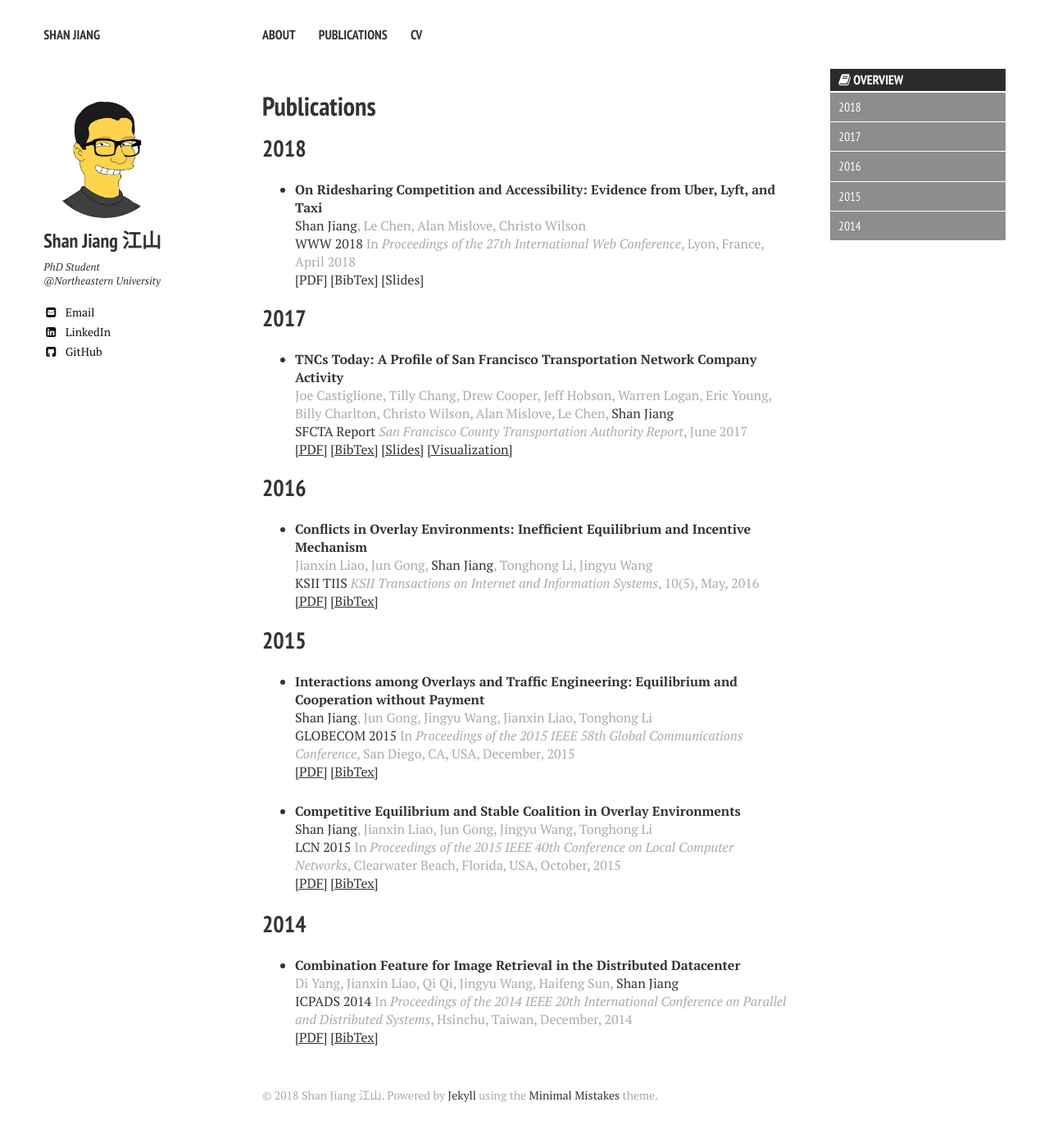
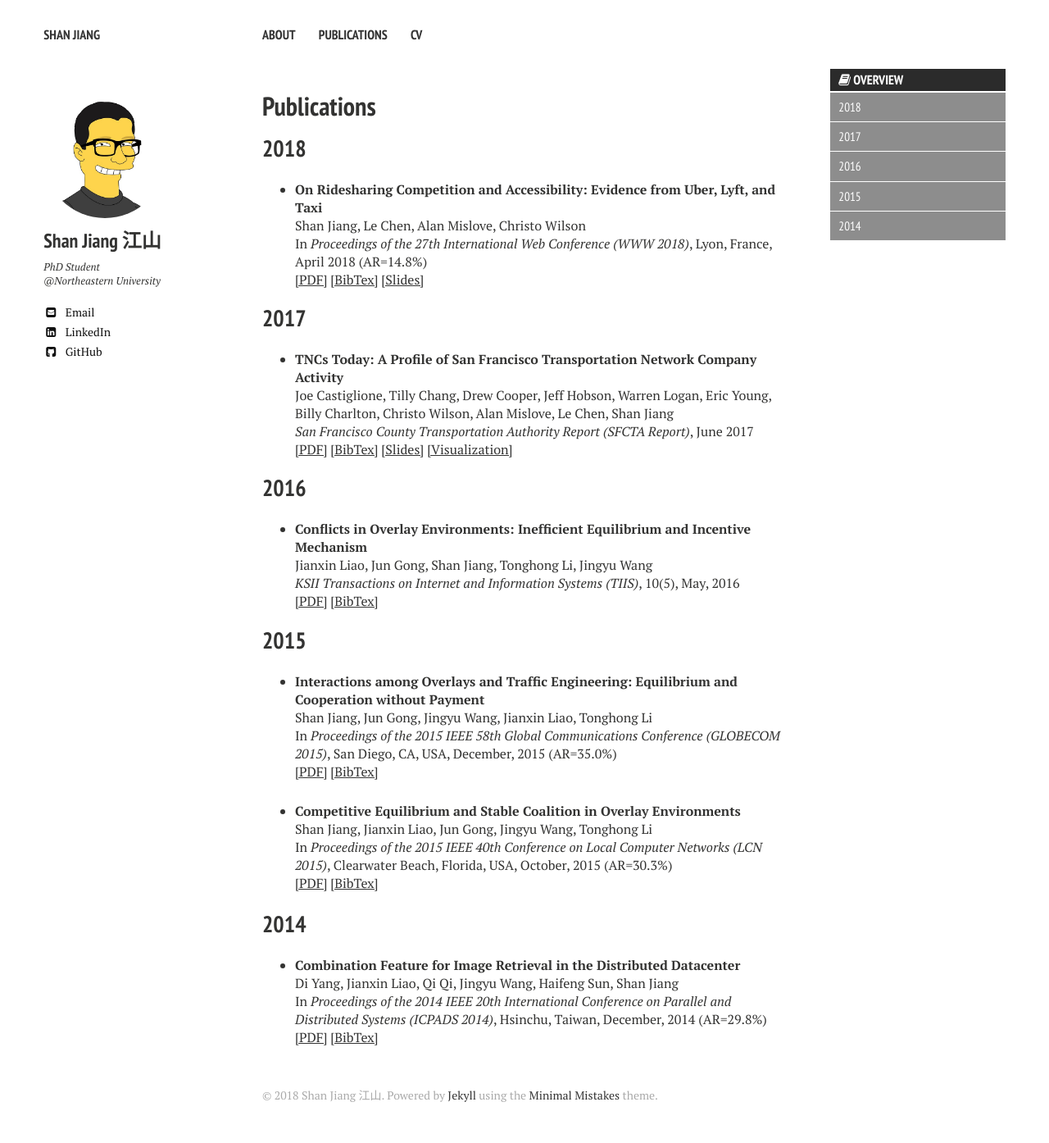
Before and after one commit to printfoo/printfoo.github.io, a Jekyll site: the page built from publications/index.md, in a window 1280 px wide. Shown: the whole page at 82% size. Built offline with Jekyll 4.4.1, drawn with Linux system fonts in a browser that asks for light colours; nearby versions of some CDN libraries.

Commit message:
change back color..

```diff
--- a/publications/index.md
+++ b/publications/index.md
@@ -12,39 +12,39 @@ comments: false
 ## 2018
 
 * **On Ridesharing Competition and Accessibility: Evidence from Uber, Lyft, and Taxi**
-Shan Jiang<span style="color:#AAA">, Le Chen, Alan Mislove, Christo Wilson</span>
-WWW 2018<span style="color:#AAA"> In *Proceedings of the 27th International Web Conference*, Lyon, France, April 2018</span>
-<span style="color:#AAA">[\[PDF\]](www18_paper.pdf){:target="_blank"} [\[BibTex\]](www18_bib.txt){:target="_blank"} [\[Slides\]](www18_slides.pdf){:target="_blank"}</span>
+Shan Jiang, Le Chen, Alan Mislove, Christo Wilson
+In *Proceedings of the 27th International Web Conference (WWW 2018)*, Lyon, France, April 2018 (AR=14.8%)
+[\[PDF\]](www18_paper.pdf){:target="_blank"} [\[BibTex\]](www18_bib.txt){:target="_blank"} [\[Slides\]](www18_slides.pdf){:target="_blank"}
 
 ## 2017
 
 * **TNCs Today: A Profile of San Francisco Transportation Network Company Activity**
-<span style="color:#AAA">Joe Castiglione, Tilly Chang, Drew Cooper, Jeff Hobson, Warren Logan, Eric Young, Billy Charlton, Christo Wilson, Alan Mislove, Le Chen, </span>Shan Jiang
-SFCTA Report<span style="color:#AAA"> *San Francisco County Transportation Authority Report*, June 2017</span>
+Joe Castiglione, Tilly Chang, Drew Cooper, Jeff Hobson, Warren Logan, Eric Young, Billy Charlton, Christo Wilson, Alan Mislove, Le Chen, Shan Jiang
+*San Francisco County Transportation Authority Report (SFCTA Report)*, June 2017
 [\[PDF\]](sfcta17_paper.pdf){:target="_blank"} [\[BibTex\]](sfcta17_bib.txt){:target="_blank"} [\[Slides\]](sfcta17_slides.pdf){:target="_blank"} [\[Visualization\]](http://tncstoday.sfcta.org){:target="_blank"}
 
 ## 2016
 
 * **Conflicts in Overlay Environments: Inefficient Equilibrium and Incentive Mechanism**
-<span style="color:#AAA">Jianxin Liao, Jun Gong, </span>Shan Jiang<span style="color:#AAA">, Tonghong Li, Jingyu Wang</span>
-KSII TIIS<span style="color:#AAA"> *KSII Transactions on Internet and Information Systems*, 10(5), May, 2016</span>
+Jianxin Liao, Jun Gong, Shan Jiang, Tonghong Li, Jingyu Wang
+*KSII Transactions on Internet and Information Systems (TIIS)*, 10(5), May, 2016
 [\[PDF\]](tiis16_paper.pdf){:target="_blank"} [\[BibTex\]](tiis16_bib.txt){:target="_blank"}
 
 ## 2015
 
 * **Interactions among Overlays and Traffic Engineering: Equilibrium and Cooperation without Payment**
-Shan Jiang<span style="color:#AAA">, Jun Gong, Jingyu Wang, Jianxin Liao, Tonghong Li</span>
-GLOBECOM 2015<span style="color:#AAA"> In *Proceedings of the 2015 IEEE 58th Global Communications Conference*, San Diego, CA, USA, December, 2015</span>
+Shan Jiang, Jun Gong, Jingyu Wang, Jianxin Liao, Tonghong Li
+In *Proceedings of the 2015 IEEE 58th Global Communications Conference (GLOBECOM 2015)*, San Diego, CA, USA, December, 2015 (AR=35.0%)
 [\[PDF\]](globecom15_paper.pdf){:target="_blank"} [\[BibTex\]](globecom15_bib.txt){:target="_blank"}
 
 * **Competitive Equilibrium and Stable Coalition in Overlay Environments**
-Shan Jiang<span style="color:#AAA">, Jianxin Liao, Jun Gong, Jingyu Wang, Tonghong Li</span>
-LCN 2015<span style="color:#AAA"> In *Proceedings of the 2015 IEEE 40th Conference on Local Computer Networks*, Clearwater Beach, Florida, USA, October, 2015</span>
+Shan Jiang, Jianxin Liao, Jun Gong, Jingyu Wang, Tonghong Li
+In *Proceedings of the 2015 IEEE 40th Conference on Local Computer Networks (LCN 2015)*, Clearwater Beach, Florida, USA, October, 2015 (AR=30.3%)
 [\[PDF\]](lcn15_paper.pdf){:target="_blank"} [\[BibTex\]](lcn15_bib.txt){:target="_blank"}
 
 ## 2014
 
 * **Combination Feature for Image Retrieval in the Distributed Datacenter**
-<span style="color:#AAA">Di Yang, Jianxin Liao, Qi Qi, Jingyu Wang, Haifeng Sun, </span>Shan Jiang
-ICPADS 2014<span style="color:#AAA"> In *Proceedings of the 2014 IEEE 20th International Conference on Parallel and Distributed Systems*, Hsinchu, Taiwan, December, 2014</span>
+Di Yang, Jianxin Liao, Qi Qi, Jingyu Wang, Haifeng Sun, Shan Jiang
+In *Proceedings of the 2014 IEEE 20th International Conference on Parallel and Distributed Systems (ICPADS 2014)*, Hsinchu, Taiwan, December, 2014 (AR=29.8%)
 [\[PDF\]](icpads14_paper.pdf){:target="_blank"} [\[BibTex\]](icpads14_bib.txt){:target="_blank"}
```
